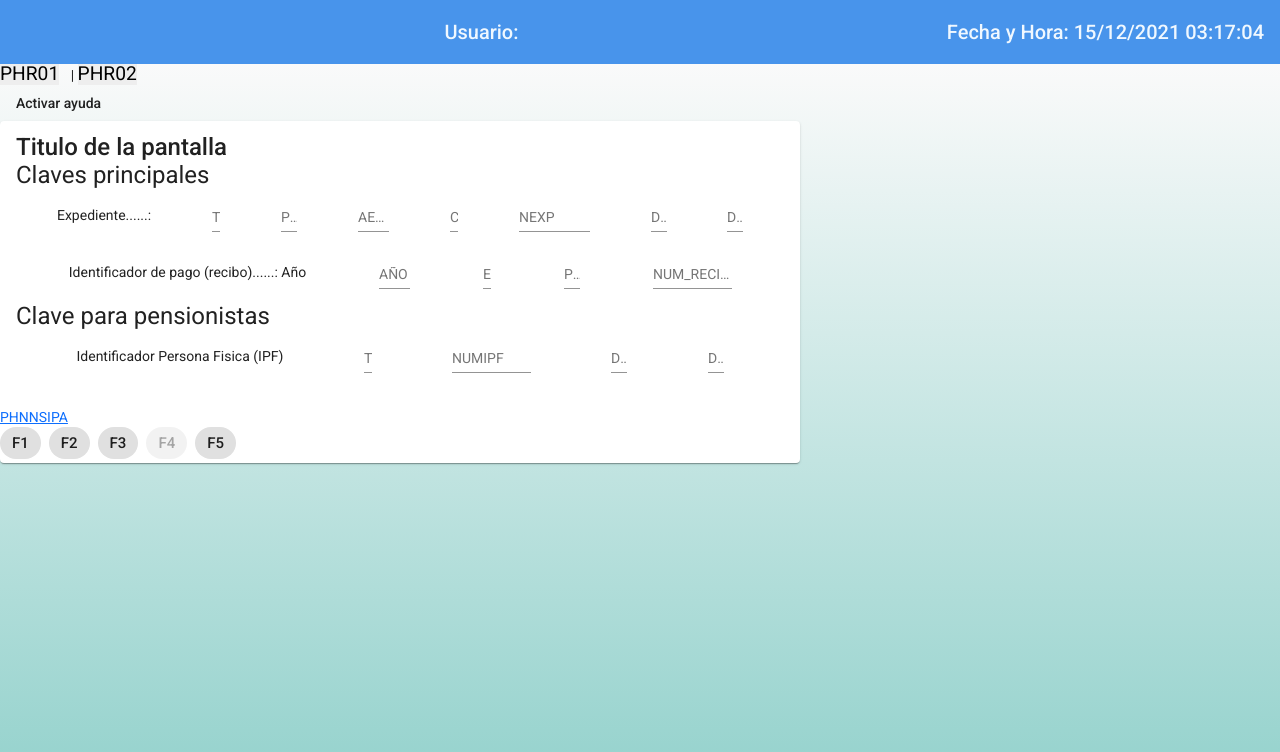
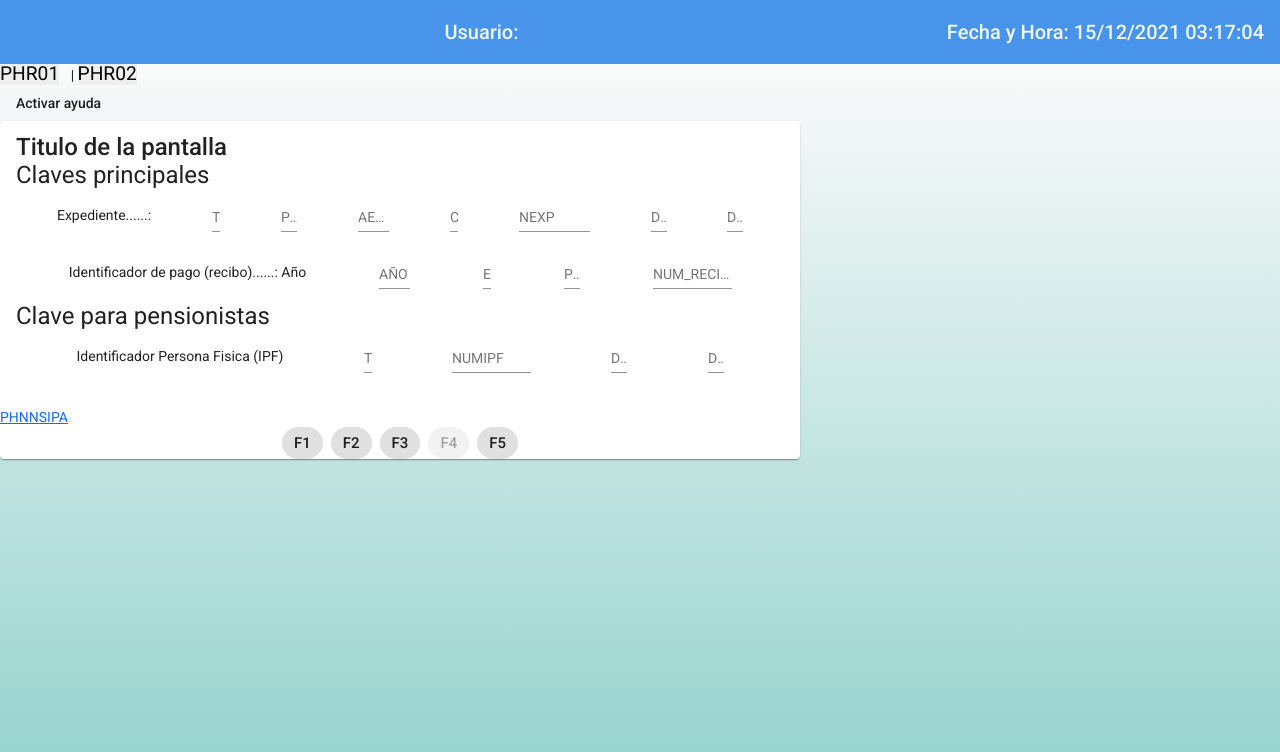
Before and after one commit to Oscarvas/ngmock, an Angular app: page /PHR02 in a window 1280 px wide. Shown: the top 752 px of the page. Built offline with nearby package versions, Linux system fonts and the light colour scheme; no server answers.

Commit message:
ajustes pie pagina

```diff
--- a/src/app/pfpagina/pfpagina.component.html
+++ b/src/app/pfpagina/pfpagina.component.html
@@ -1,24 +1,6 @@
-<!-- <div>
-  <mat-chip-list aria-label="Fish selection" >
-    <mat-chip>PF1 ?</mat-chip>
-    <mat-chip>PF2 mp</mat-chip>
-    <mat-chip color="accent" selected matTooltip="Ir a pantalla anterior">PF3 ma</mat-chip>
-    <mat-chip matTooltip="transaccion">PF4 trans</mat-chip>
-    <mat-chip disabled matTooltip="Confirmar">PF5 confirmar</mat-chip>
-    <mat-chip>PF6 atras</mat-chip>
-    <mat-chip color="primary" selected>PF7 -</mat-chip>
-    <mat-chip color="primary" selected>PF8 +</mat-chip>
-    <mat-chip>PF9</mat-chip>
-    <mat-chip color="accent" selected>ENTER</mat-chip>
-  </mat-chip-list>
-</div> -->
-<!-- <footer class="footer mt-auto py-3 bg-light"> -->
-<div >
 <mat-chip-list aria-label="Fish selection" >
   <mat-chip *ngFor="let pf of funciones"
   matTooltip={{pf.info}}
   [disabled]="pf.bloqueado"
   color="accent">{{pf.texto}}</mat-chip>
 </mat-chip-list>
-</div>
-<!-- </footer> -->
--- a/src/app/pfpagina/pfpagina.component.scss
+++ b/src/app/pfpagina/pfpagina.component.scss
@@ -1,16 +1,9 @@
-// div {
-
-//   margin: 0 auto;
-//   width: 100%;
-//   margin-top: 20px;
-//   margin-bottom: 20px;
-
-//   position: fixed;
-//   bottom: 0px;
-
-//   display: flex;
-//   justify-content: center;
-// }
+mat-chip-list {
+  margin: 0 auto;
+  width: 100%;
+  display: flex;
+  justify-content: center;
+}
 
 mat-chip{
   font-size: 15px;
```
Lines whose indentation alone changed are shown as unchanged.
